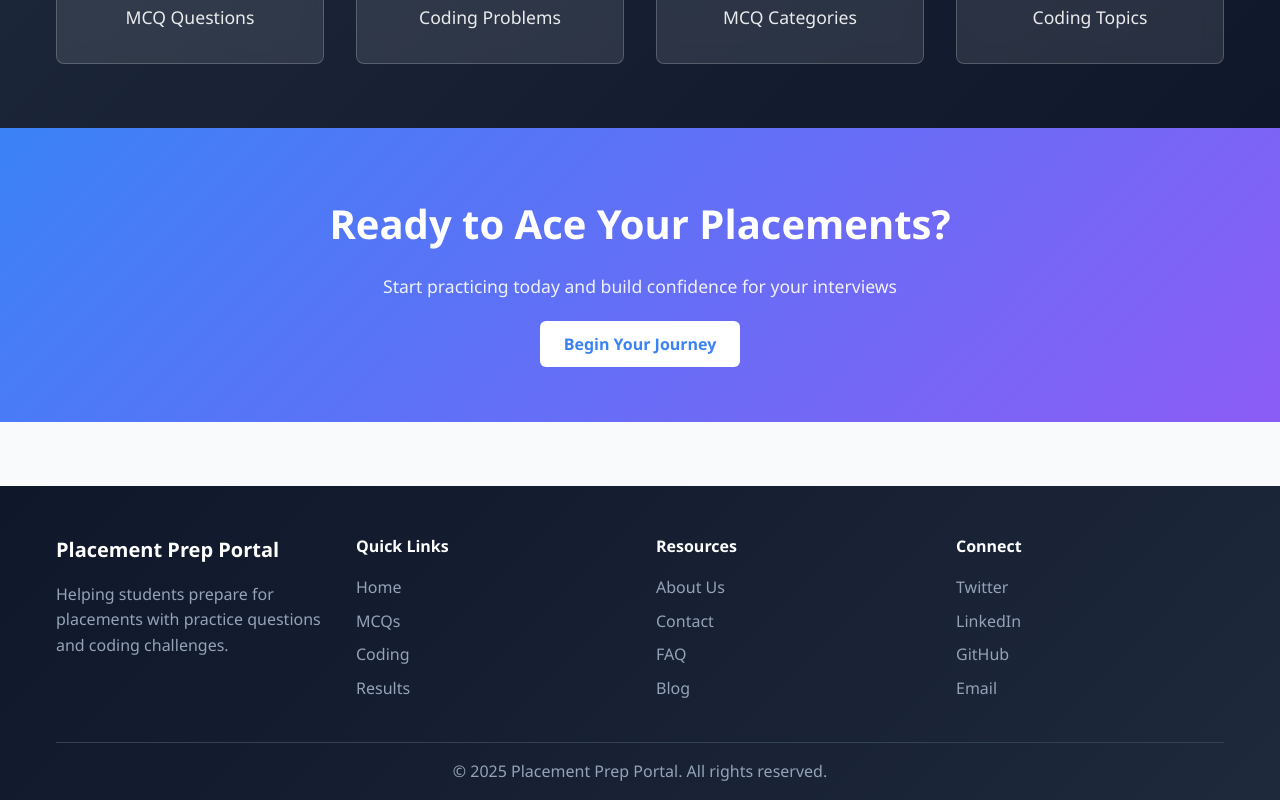
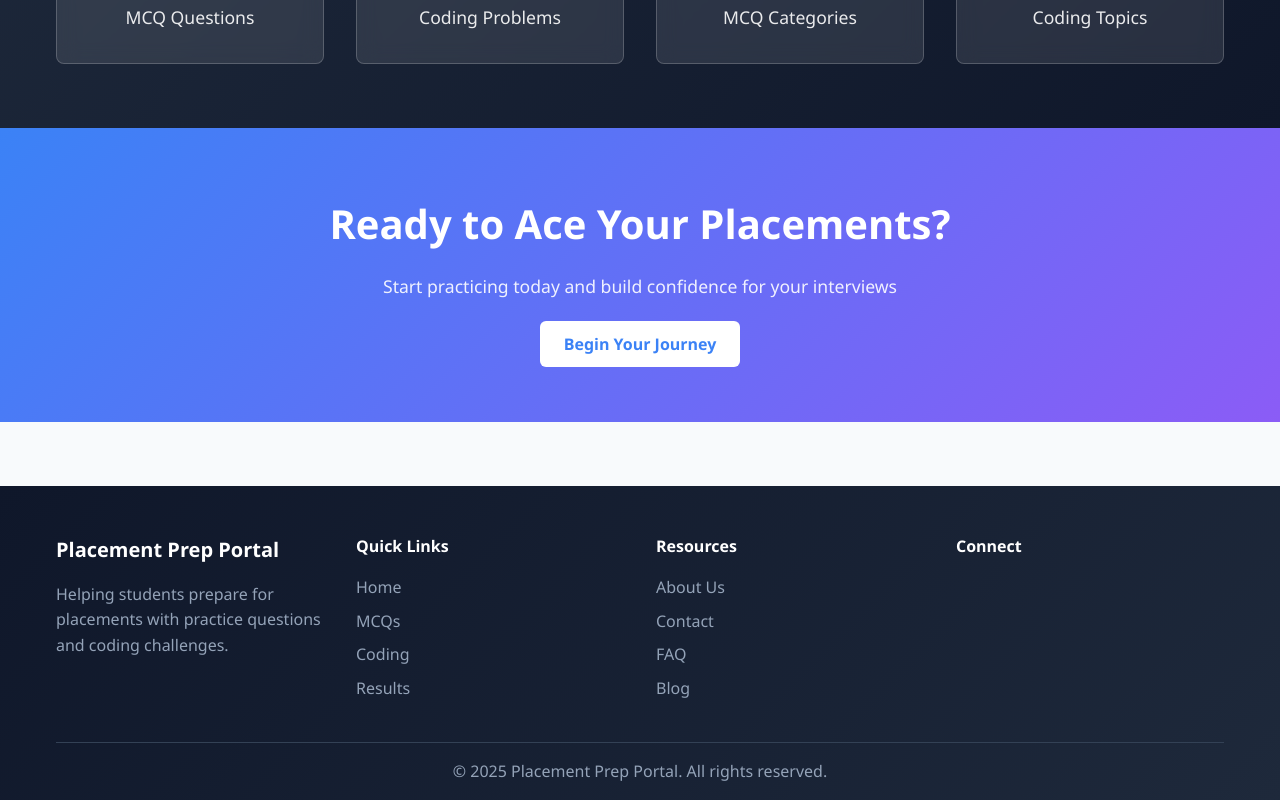
Before and after one commit to Ankittyagi15/Placement-app, a React (Vite) app in the folder frontend/: page / in a window 1280 px wide. Shown: the part 1687-2487 px from the top of the page. Built offline with nearby package versions, Linux system fonts and the light colour scheme; no server answers.

Commit message:
Update Footer.jsx

```diff
--- a/frontend/src/components/Footer.jsx
+++ b/frontend/src/components/Footer.jsx
@@ -35,10 +35,7 @@ const Footer = () => {
           <div className="footer-section">
             <h4>Connect</h4>
             <ul>
-              <li><a href="#twitter">Twitter</a></li>
-              <li><a href="#linkedin">LinkedIn</a></li>
-              <li><a href="#github">GitHub</a></li>
-              <li><a href="#email">Email</a></li>
+
             </ul>
           </div>
         </div>
```
